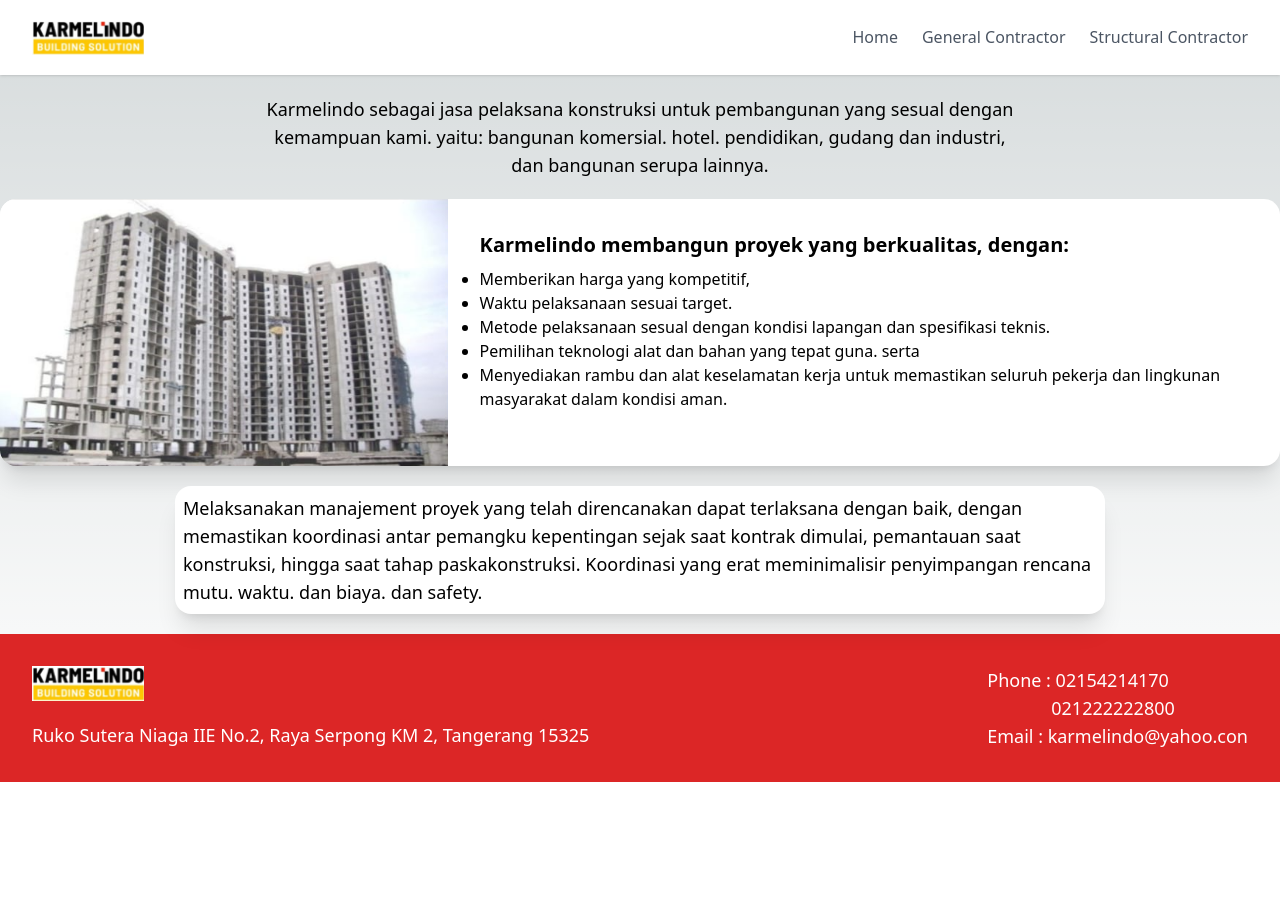
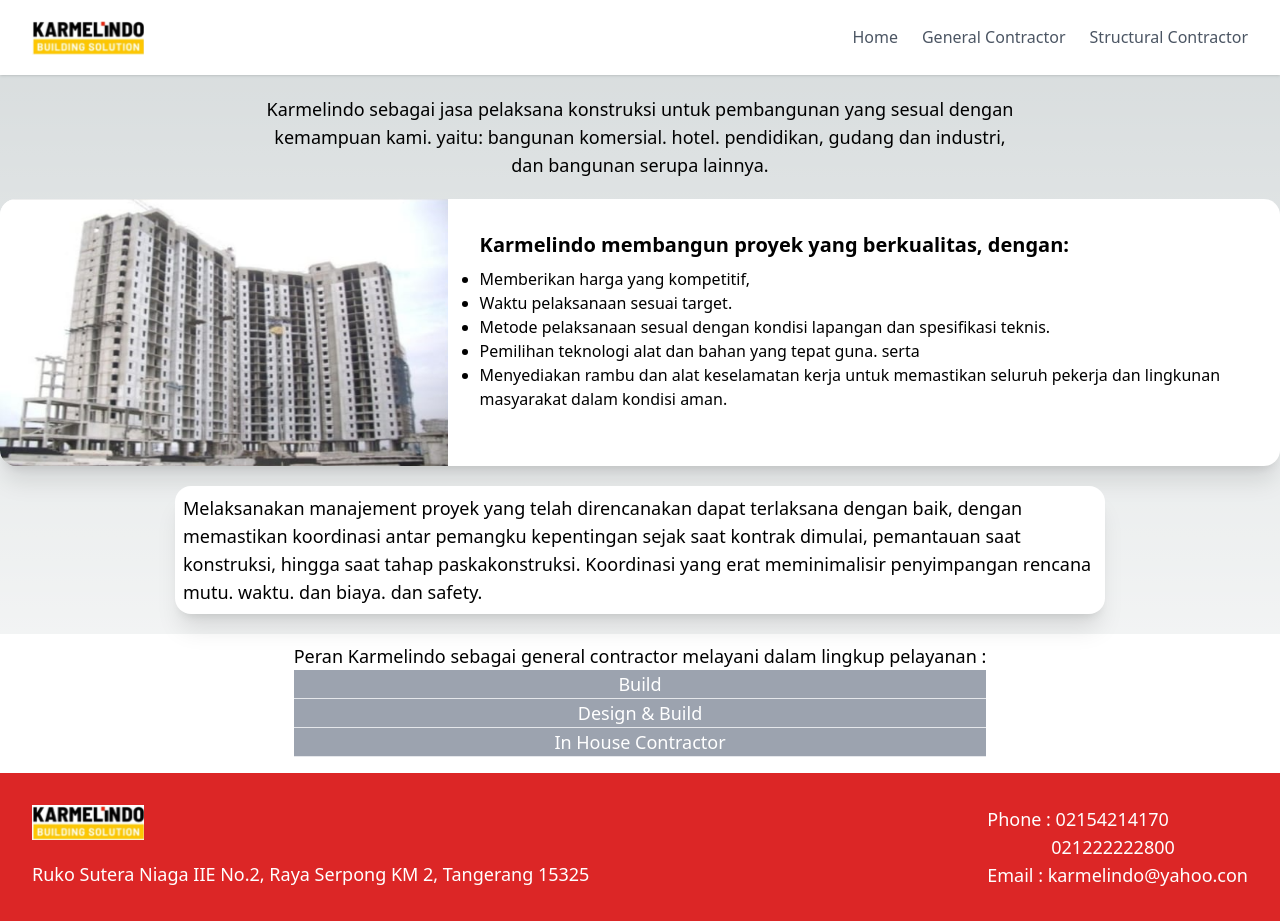
Before and after one commit to ivanWib/karmelindo, a Next.js app: page /gc in a window 1280 px wide. Before the commit the page ends 800 px from the top, so only its background shows below. Built offline with nearby package versions, Linux system fonts and the light colour scheme.

Commit message:
Menambahkan data

```diff
--- a/pages/gc.js
+++ b/pages/gc.js
@@ -128,6 +128,26 @@
   </div>
 </div>
 
+{/* peran */}
+<div className="bg-white grid justify-center p-1">
+  <p className="text-sm md:text-lg mt-1">
+    Peran Karmelindo sebagai general contractor melayani dalam lingkup pelayanan :
+  </p>
+
+  <div className="bg-gray-400 text-center text-white mb-3 md:text-lg">
+    <p>Build</p>
+    <hr />
+    <p>Design & Build</p>
+    <hr />
+    <p>In House Contractor</p>
+    <hr />
+  </div>
+
+
+</div>
+
+
+
 {/* FOOTER */}
 <div className="p-3 md:flex bg-red-600 text-white justify-between md:text-lg">
       <div className="md:m-5">
--- a/pages/index.js
+++ b/pages/index.js
@@ -163,39 +163,39 @@
 
 
     {/* VALUES */}
-    <div className="mt-10 mb-10">
+    <div className="mt-2 mb-5">
       <div className="text-2xl md:text-4xl grid justify-center font-ibm-plex-mono font-bold ">Values</div>
       <div className="text-center">
         Nilai-nilai penting berikut kami terapkan untuk menuntun kami dalam mencapai visi dan mengambil keputusan demi terwujudnya kualitas pelayanan kami.
       </div>
 
-      <div className="grid justify-center gap-3 mt-3 md:flex md:m-3 text-justify">
+      <div className="grid justify-center gap-3 mt-3 md:flex md:m-3">
 
         <div className="card w-96 bg-base-100 shadow-xl">
           <div className="card-body">
             <h2 className="card-title">Integritas</h2>
-            <p>Karmelindo menjunjung tinggi kepercayaan yang diberikan dalam menjalankan pelaksanaan proyek dengan berkomitmen, bertanggung jawab, dan berperilaku jujur.</p>
+            <p className="text-justify">Karmelindo menjunjung tinggi kepercayaan yang diberikan dalam menjalankan pelaksanaan proyek dengan berkomitmen, bertanggung jawab, dan berperilaku jujur.</p>
           </div>
         </div>
 
         <div className="card w-96 bg-base-100 shadow-xl">
           <div className="card-body">
             <h2 className="card-title">Kerja Sama</h2>
-            <p>Melaksanakan kerja sama yang erat antar pemangku kepentingan, menjalin hubungan baik dan saling percaya, serta menjaga persaingan sehat antar rekan kerja sehingga meningkatkan pekerjaan yang lebih optimal.</p>
+            <p className="text-justify">Melaksanakan kerja sama yang erat antar pemangku kepentingan, menjalin hubungan baik dan saling percaya, serta menjaga persaingan sehat antar rekan kerja sehingga meningkatkan pekerjaan yang lebih optimal.</p>
           </div>
         </div>
 
         <div className="card w-96 bg-base-100 shadow-xl">
           <div className="card-body">
             <h2 className="card-title">Keamanan, Keselamatan, Kesehatan, dan Keberlanjutan</h2>
-            <p>Karmelindo mengutamakan keamanan, kesehatan, keselamatan kerja, dan aspek lingkungan sekitar.</p>
+            <p className="text-justify">Karmelindo mengutamakan keamanan, kesehatan, keselamatan kerja, dan aspek lingkungan sekitar.</p>
           </div>
         </div>
 
         <div className="card w-96 bg-base-100 shadow-xl">
           <div className="card-body">
             <h2 className="card-title">Kompeten dan Adaptif</h2>
-            <p>Karmelindo terus meningkatkan mutu dan kapabilitas pelayanan dengan mengkaji aspek manajemen, sumber daya, teknologi, serta terus meningkatkan kepedulian lingkungan.</p>
+            <p className="text-justify">Karmelindo terus meningkatkan mutu dan kapabilitas pelayanan dengan mengkaji aspek manajemen, sumber daya, teknologi, serta terus meningkatkan kepedulian lingkungan.</p>
           </div>
         </div>
       </div>
--- a/pages/sc.js
+++ b/pages/sc.js
@@ -116,8 +116,7 @@
         </ul>
       </div>
     </div>
-
-    </div>
+  </div>
 
 {/* FOOTER */}
 <div className="p-3 md:flex bg-red-600 text-white justify-between md:text-lg">
```
